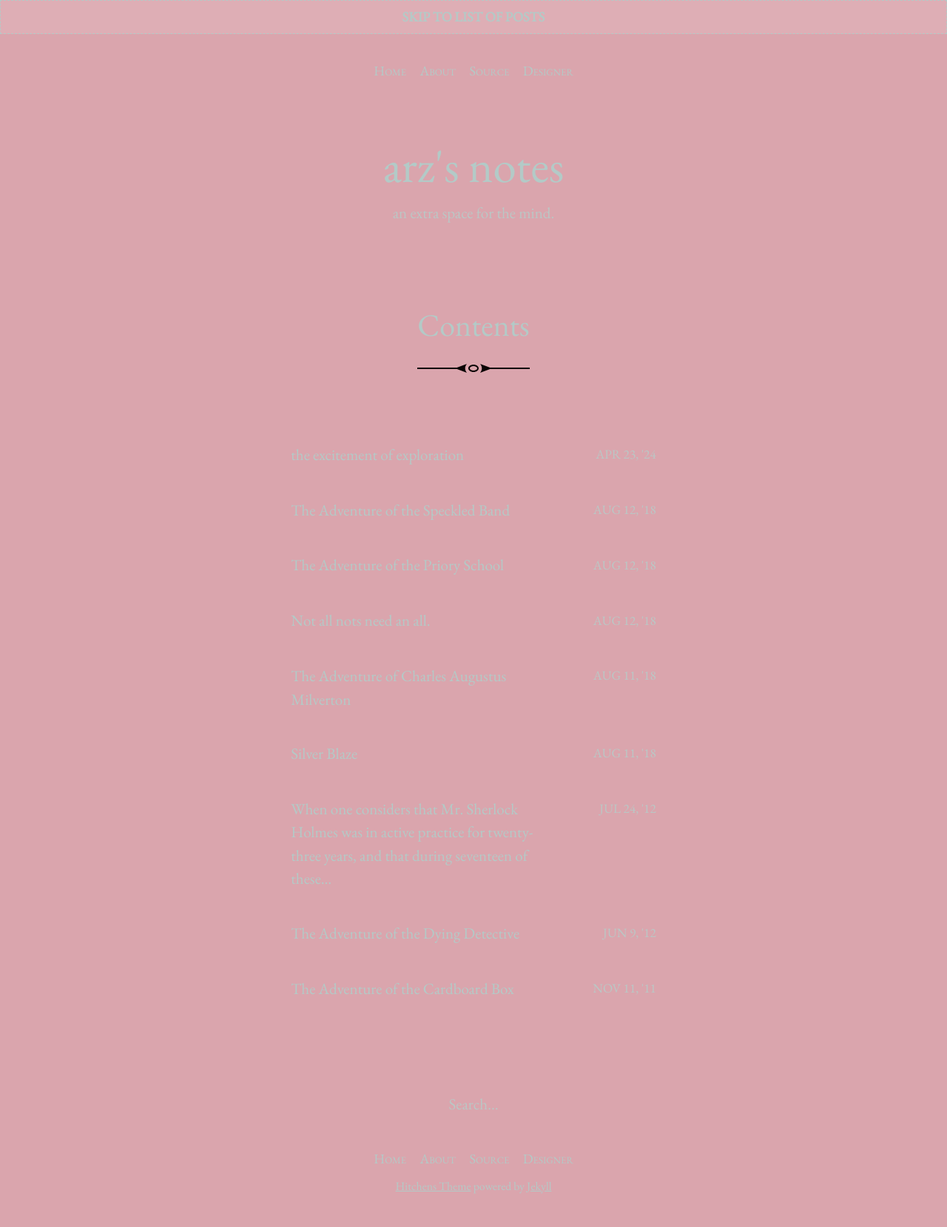
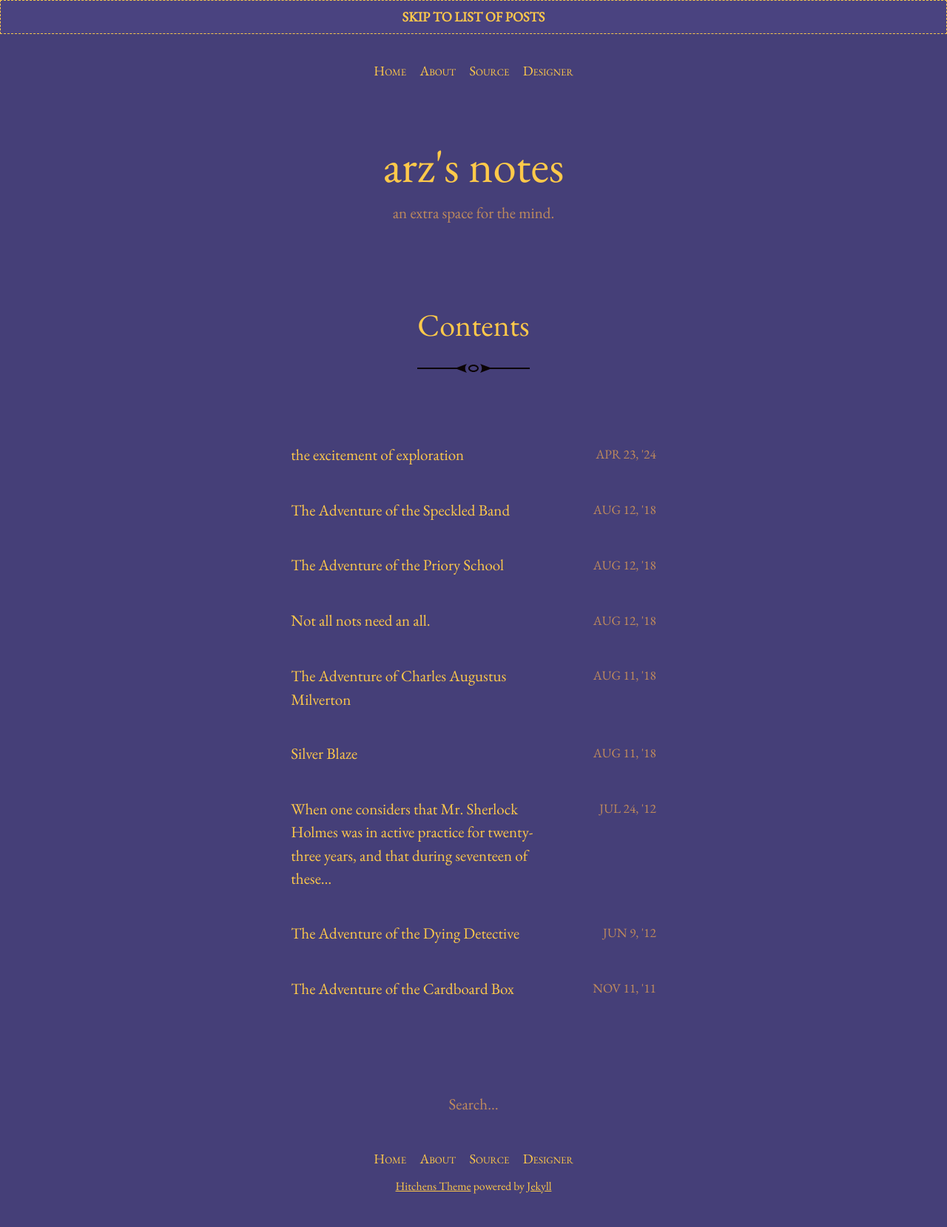
Before and after one commit to arzabz/arzabz.github.io, a Jekyll site: the page built from index.html, in a window 1280 px wide. Shown: the whole page at 74% size. Built offline with Jekyll 4.4.1, drawn with Linux system fonts in a browser that asks for light colours; the list of posts is cut into pages by our own code.

Commit message:
Update _variables.scss

```diff
--- a/_sass/_variables.scss
+++ b/_sass/_variables.scss
@@ -1,7 +1,7 @@
-$brand-color:         #daa5ad;
+$brand-color:         #453F78;
 $highlight:           lighten($brand-color, 35%);
-$text-color:          #b3cac7;
-$muted-text-color:    #bac7c5;
+$text-color:          #FFC94A;
+$muted-text-color:    #C08B5C;
 $font-family:         "EB Garamond", Garamond, "Times New Roman", serif;
 
 $on-bigphone:         375px;
```
